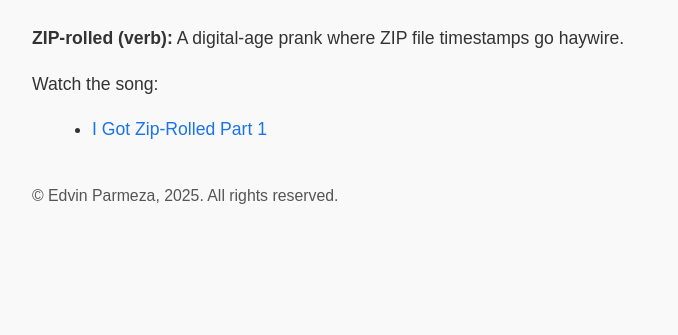
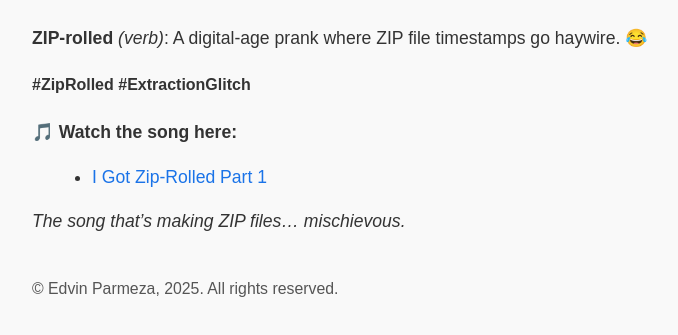
Before and after one commit to edvin940504-dev/zip-rolled, a plain HTML site: page index.html in a window 1280 px wide. Shown: the part 107-442 px from the top of the page, without its empty margins (8-686 px from the left). Drawn offline with Linux system fonts and the light colour scheme.

Commit message:
Update index.html

```diff
--- a/index.html
+++ b/index.html
@@ -29,6 +29,14 @@
       list-style-type: disc;
       margin-left: 20px;
     }
+    .hashtags {
+      margin: 20px 0;
+      font-weight: bold;
+    }
+    .teaser {
+      font-style: italic;
+      margin-top: 10px;
+    }
     .footer {
       margin-top: 40px;
       font-size: 0.9em;
@@ -38,11 +46,19 @@
 </head>
 <body>
   <h1>I Got Zip-Rolled</h1>
-  <p><strong>ZIP-rolled (verb):</strong> A digital-age prank where ZIP file timestamps go haywire.</p>
-  <p>Watch the song:</p>
+  <p><strong>ZIP-rolled</strong> <em>(verb)</em>: A digital-age prank where ZIP file timestamps go haywire. 😂</p>
+
+  <div class="hashtags">
+    #ZipRolled #ExtractionGlitch
+  </div>
+
+  <p>🎵 <strong>Watch the song here:</strong></p>
   <ul>
     <li><a href="https://youtu.be/y_5k5P8VZgo" target="_blank">I Got Zip-Rolled Part 1</a></li>
   </ul>
+
+  <p class="teaser">The song that’s making ZIP files… mischievous.</p>
+
   <div class="footer">
     <p>© Edvin Parmeza, 2025. All rights reserved.</p>
   </div>
```
